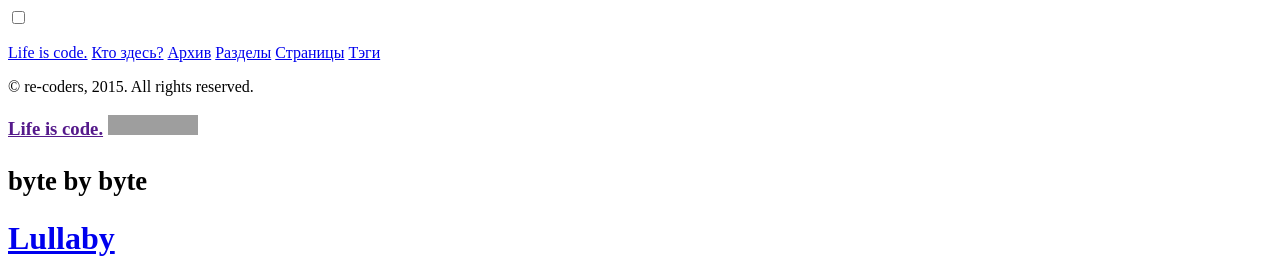
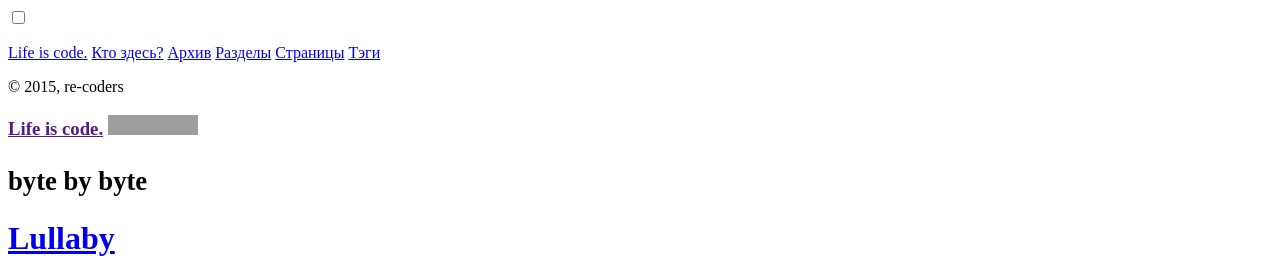
Before and after one commit to recoders/blog, a Jekyll site: the page built from index.md, in a window 1280 px wide and 900 px high. Shown: the top 270 px of the window. Built offline with Jekyll 4.4.1, drawn with Linux system fonts in a browser that asks for light colours; grey boxes are pictures that could not be loaded.

Commit message:
Sidebar fixes

```diff
--- a/_includes/themes/lanyon/sidebar.html
+++ b/_includes/themes/lanyon/sidebar.html
@@ -30,7 +30,7 @@
 
   <div class="sidebar-item">
     <p>
-      &copy; {{ site.author.name }}, {{ site.time | date: '%Y' }}. All rights reserved.
+      &copy; {{ site.time | date: '%Y' }}, {{ site.author.name }}
     </p>
   </div>
 </div>
```
